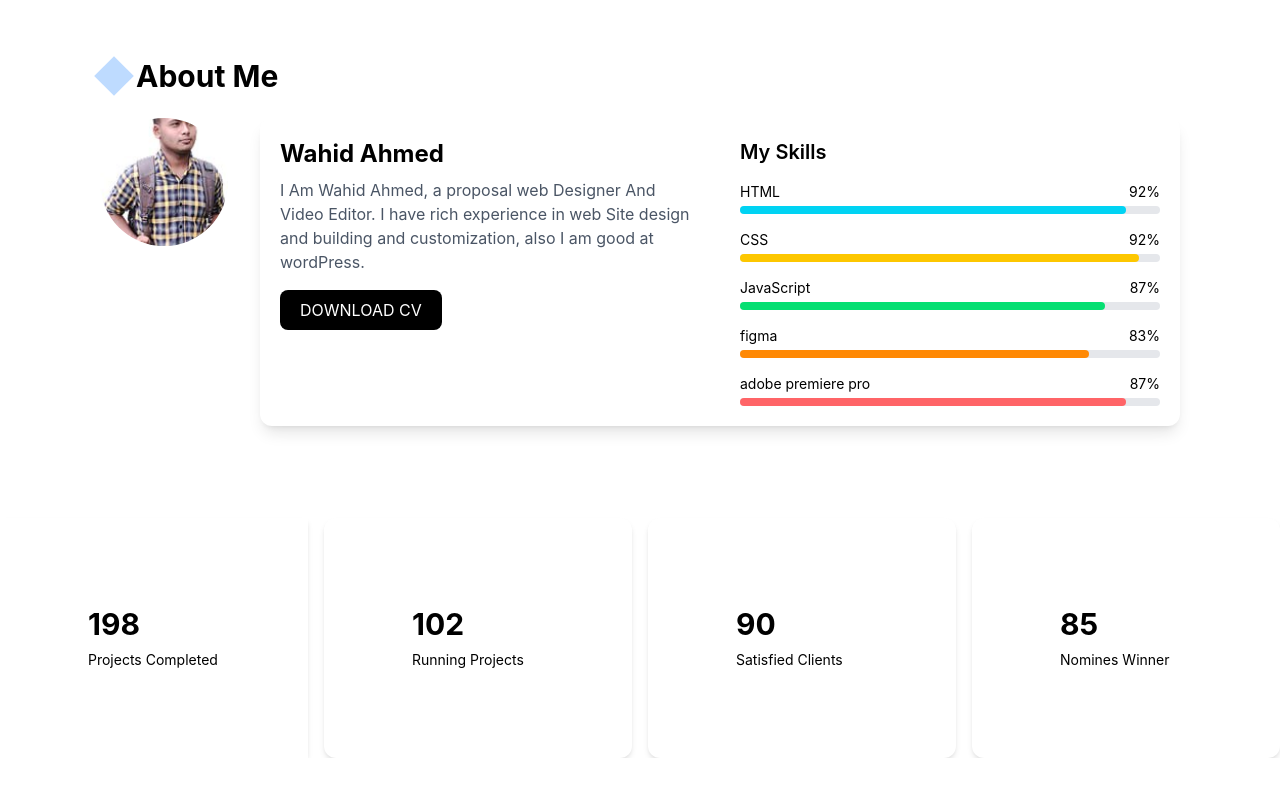
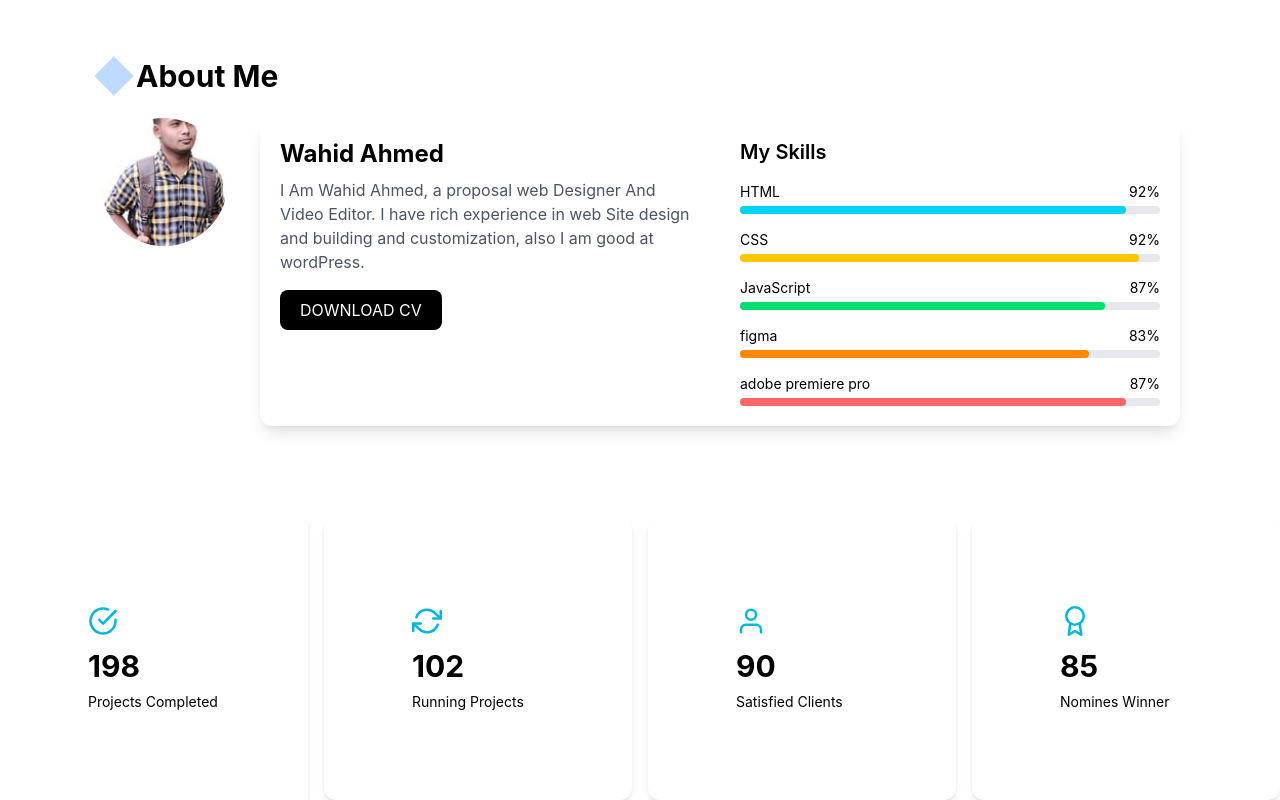
Before and after one commit to ahebabshamilbaryaw-tech/myTravelinprogramming, a React (Vite) app in the folder Wahid-protofolio/: page / in a window 1280 px wide. Shown: the part 826-1626 px from the top of the page. Before the commit the page ends 1584 px from the top, so only its background shows below. Built offline with nearby package versions, Linux system fonts and the light colour scheme.

Commit message:
feat: add iconsto protofolio statistics cards

```diff
--- a/Wahid-protofolio/src/Component/Statistics.jsx
+++ b/Wahid-protofolio/src/Component/Statistics.jsx
@@ -1,25 +1,33 @@
+import {FiCheckCircle, FiRefreshCw, FiUser, FiAward} from 'react-icons/fi'
+
+
 function Statistics() {
     return (
         <section className="mt-8">
            <div className="grid grid-cols-1 sm:grid-cols-2 lg:grid-cols-4 gap-4">
              <div className=" flex-1 nrounded-xl bg-white p-22 shadow-md">
+                <FiCheckCircle className='mb-3 text-3xl text-cyan-500' />
                 <h2 className="text-3xl font-bold text-800">198</h2>
                 <p className="mt-2 text-sm text-500">Projects Completed</p>
             </div>
             <div className=" flex-1  rounded-xl bg-white p-22 shadow-md">
+                <FiRefreshCw className='mb-3 text-3xl text-cyan-500' />
                 <h2 className="text-3xl font-bold text-800">102</h2>
                 <p className="mt-2 text-sm text-500">Running Projects</p>
             </div>
             <div className="flex-1 rounded-xl bg-white p-22 shadow-md">
+                <FiUser className='mb-3 text-3xl text-cyan-500' />
+
                 <h2 className="text-3xl font-bold text-800">90</h2>
                 <p className="mt-2 text-sm text-500">Satisfied Clients</p>
             </div>
             <div className="flex-1  rounded-xl bg-white p-22 shadow-md">
+                 <FiAward className='mb-3 text-3xl text-cyan-500' />
+
                 <h2  className="text-3xl font-bold text-800">85</h2>
                 <p  className="mt-2 text-sm text-500" > Nomines Winner</p>
             </div>
             </div>
-
         </section>
     )
 }
```
